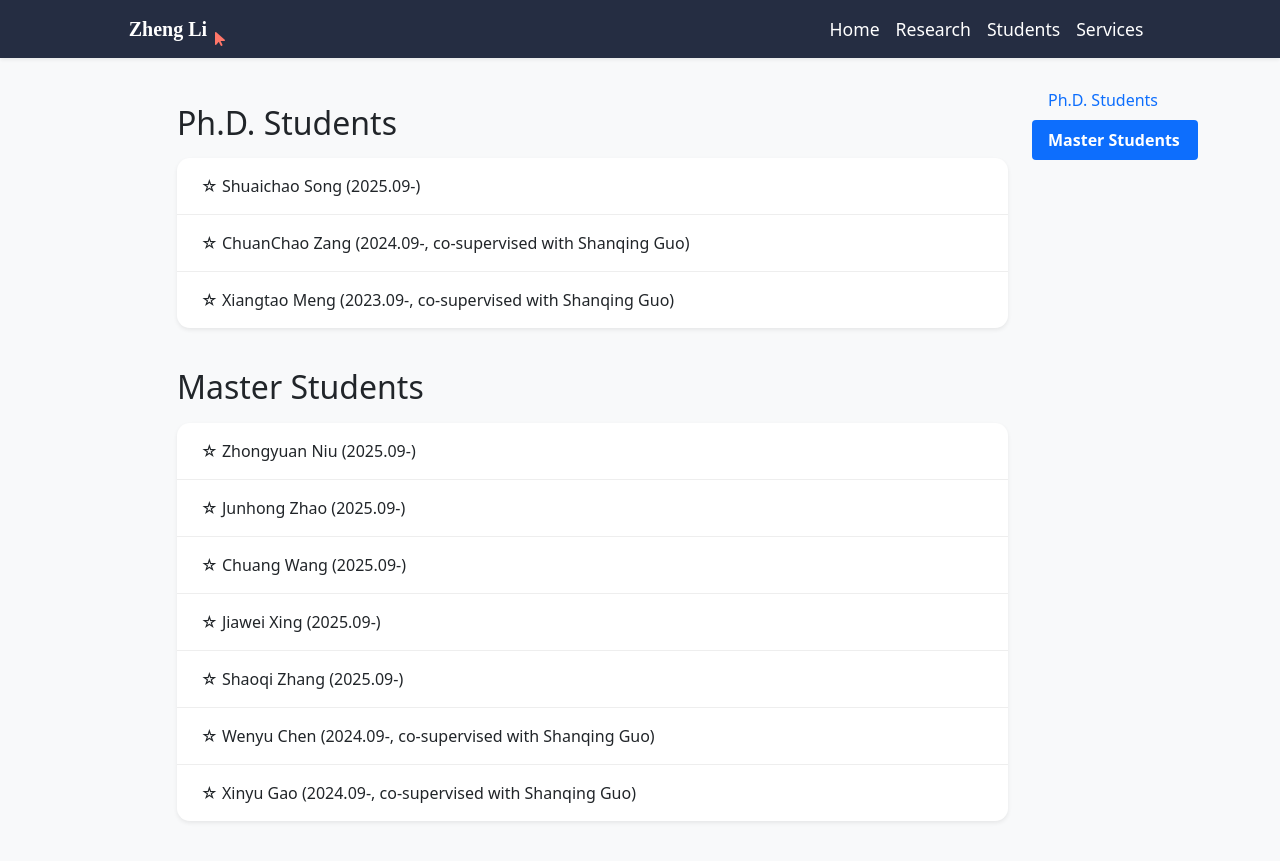
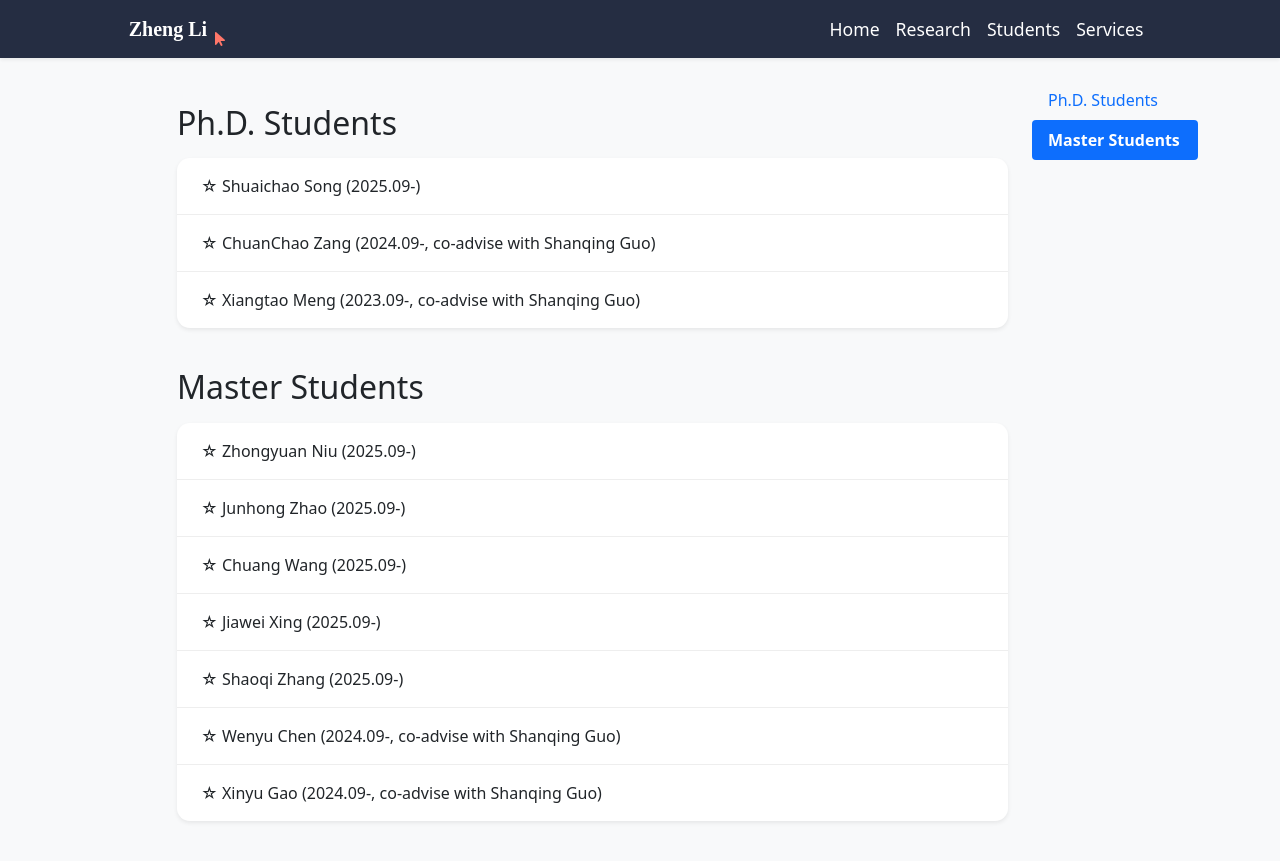
Before and after one commit to zhenglisec/zhenglisec.github.io, a Jekyll site: the page built from students.html, in a window 1280 px wide and 900 px high. Shown: the top 861 px of the window. Built offline with Jekyll 4.4.1, drawn with Linux system fonts in a browser that asks for light colours; nearby versions of some CDN libraries; some web fonts are replaced; a style sheet for code colours, icons or effects is not loaded.

Commit message:
Update students.html

```diff
--- a/students.html
+++ b/students.html
@@ -69,8 +69,8 @@ container_class: container-xl
                 <div class="my-3 p-0 bg-white shadow-sm rounded-xl">
                     <ul class="content-list">
                         <li class="content-item">☆  Shuaichao Song (2025.09-)</li>
-                        <li class="content-item">☆  ChuanChao Zang (2024.09-, co-supervised with Shanqing Guo)</li>
-                        <li class="content-item">☆  Xiangtao Meng (2023.09-, co-supervised with Shanqing Guo)</li>
+                        <li class="content-item">☆  ChuanChao Zang (2024.09-, co-advise with Shanqing Guo)</li>
+                        <li class="content-item">☆  Xiangtao Meng (2023.09-, co-advise with Shanqing Guo)</li>
                     </ul>
                 </div>
 
@@ -82,8 +82,8 @@ container_class: container-xl
                         <li class="content-item">☆  Chuang Wang (2025.09-)</li>
                         <li class="content-item">☆  Jiawei Xing (2025.09-)</li>
                         <li class="content-item">☆  Shaoqi Zhang (2025.09-)</li>
-                        <li class="content-item">☆  Wenyu Chen (2024.09-, co-supervised with Shanqing Guo)</li>
-                        <li class="content-item">☆  Xinyu Gao (2024.09-, co-supervised with Shanqing Guo)</li>
+                        <li class="content-item">☆  Wenyu Chen (2024.09-, co-advise with Shanqing Guo)</li>
+                        <li class="content-item">☆  Xinyu Gao (2024.09-, co-advise with Shanqing Guo)</li>
                     </ul>
                 </div>
 
```
